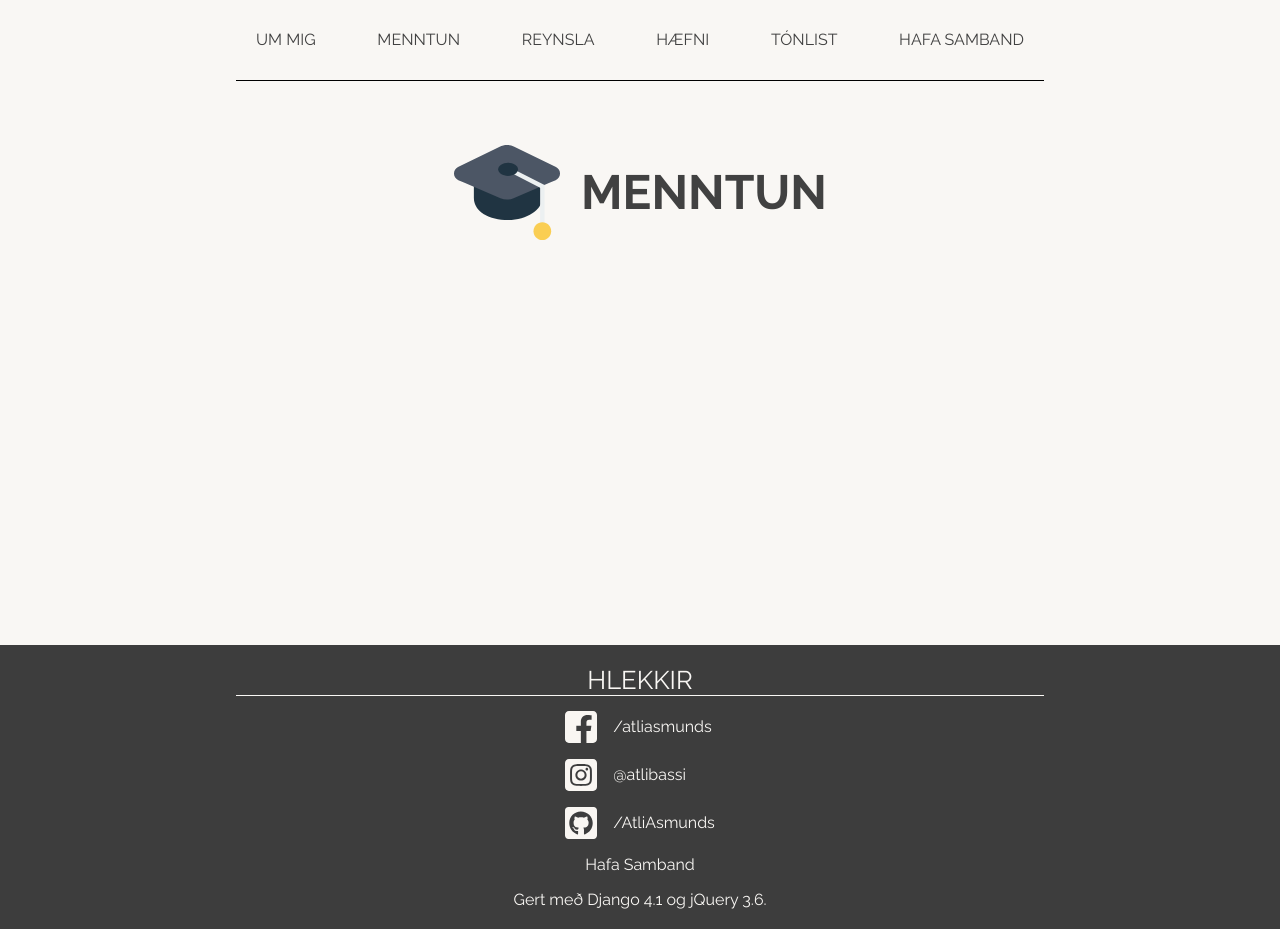
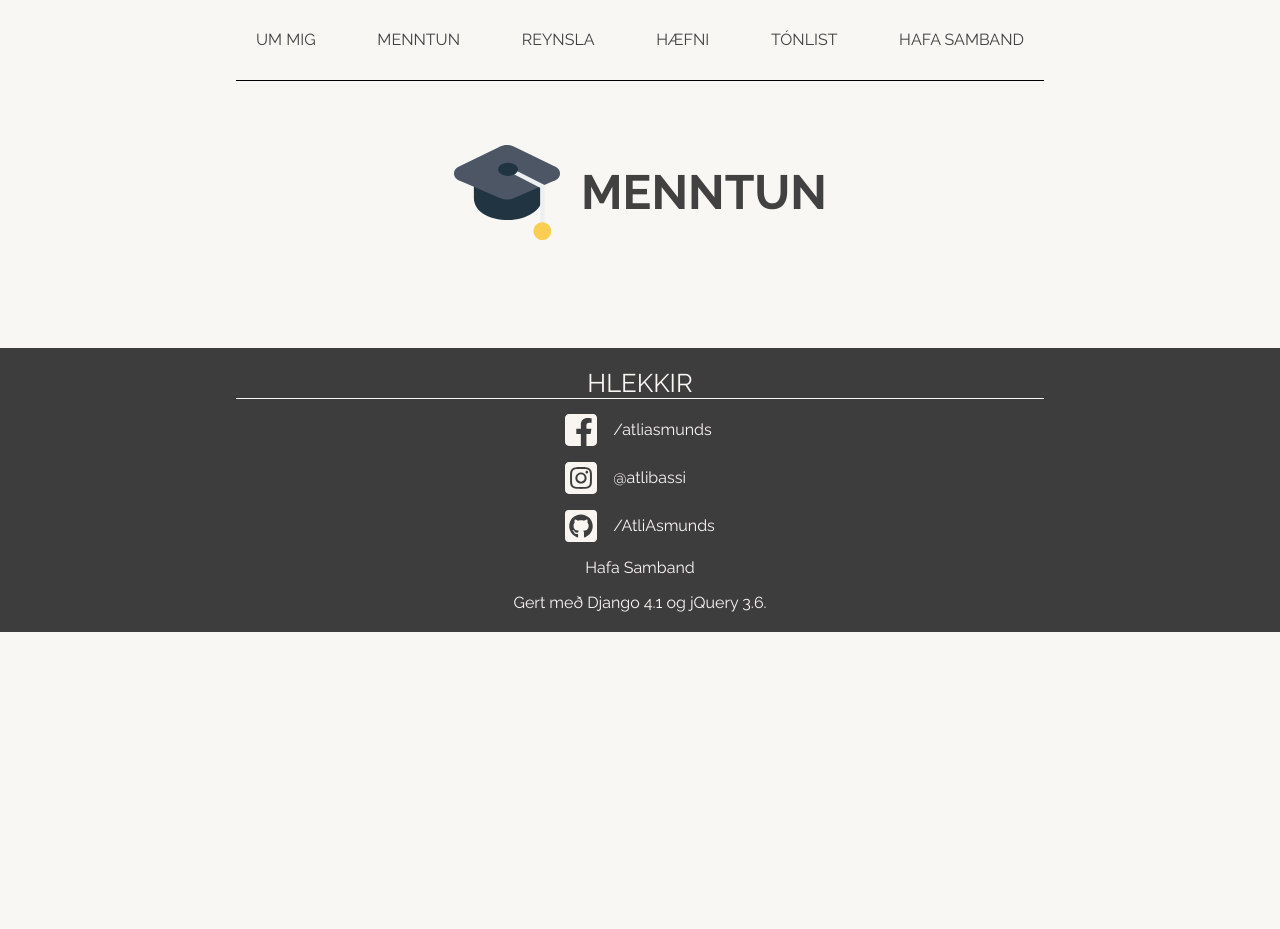
Before and after one commit to AtliAsmunds/MyCV, a Django app: page /education/ in a window 1280 px wide. After the commit the page ends 632 px from the top, so only its background shows below. Run offline with Django 4.2, Linux system fonts and the light colour scheme; data that the repository does not hold is empty.

Commit message:
Edit body height

```diff
--- a/static/js/ajax.js
+++ b/static/js/ajax.js
@@ -34,10 +34,6 @@ var __generator = (this && this.__generator) || function (thisArg, body) {
         if (op[0] & 5) throw op[1]; return { value: op[0] ? op[1] : void 0, done: true };
     }
 };
-var navHeight = $('nav').outerHeight();
-var footerHeight = $('footer').outerHeight();
-var minHeight = "calc(100vh - ".concat(navHeight + footerHeight, "px)");
-$('.grid-wrapper').css("min-height", minHeight);
 jQuery(function () {
     armPage('about');
     armPage('work');
--- a/static/styles/css/styles.css
+++ b/static/styles/css/styles.css
@@ -11,6 +11,7 @@ html {
 
 body {
   position: relative;
+  min-height: 100vh;
 }
 
 .grid-wrapper {
--- a/static/styles/scss/_base.scss
+++ b/static/styles/scss/_base.scss
@@ -13,6 +13,7 @@ html {
 
 body {
   position: relative;
+  min-height: 100vh;
 }
 
 .grid-wrapper {
--- a/static/ts/ajax.ts
+++ b/static/ts/ajax.ts
@@ -1,10 +1,5 @@
 
 jQuery(() => {
-  const navHeight = $('nav').outerHeight();
-  const footerHeight = $('footer').outerHeight();
-  const minHeight = `calc(100vh - ${navHeight + footerHeight}px)`;
-  $('.grid-wrapper').css("min-height", minHeight)
-
   armPage('about');
   armPage('work');
   armPage('education');
```
Also changed, not shown: 1 other file.
